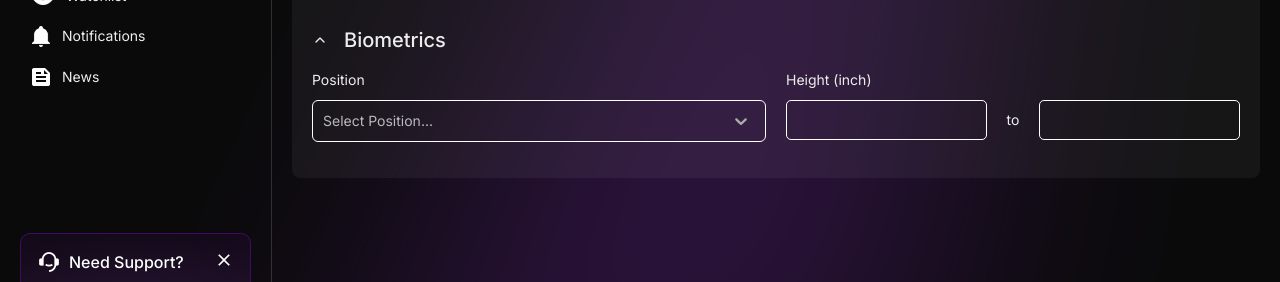
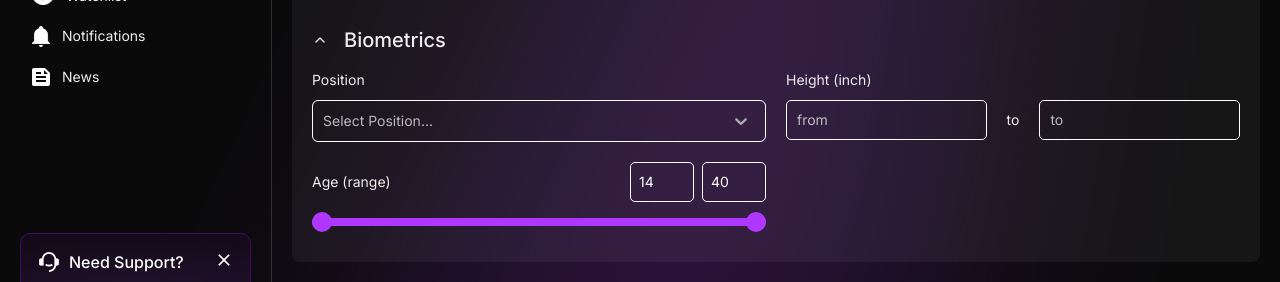
Before and after one commit to mHassan54/basketball, a Next.js app: page /player-database in a window 1280 px wide. Shown: the part 266-548 px from the top of the page. Built offline with nearby package versions, Linux system fonts and the light colour scheme.

Commit message:
age range filter

```diff
--- a/package.json
+++ b/package.json
@@ -11,6 +11,7 @@
   "dependencies": {
     "@radix-ui/react-accordion": "^1.2.3",
     "@radix-ui/react-select": "^2.1.6",
+    "@radix-ui/react-slider": "^1.2.3",
     "clsx": "^2.1.1",
     "lucide-react": "^0.477.0",
     "next": "15.1.6",
--- a/src/app/player-database/_components/PlayerDatabaseContent/index.tsx
+++ b/src/app/player-database/_components/PlayerDatabaseContent/index.tsx
@@ -10,6 +10,7 @@ import {
   AccordionItem,
   AccordionTrigger,
 } from "@/components/Accordion";
+import Slider from "@/components/Slider";
 
 const MultiSelect = dynamic(() => import("@/components/Select/MultiSelect"), {
   ssr: false,
@@ -65,6 +66,7 @@ type Filters = {
   teams: Option[];
   positions: Option[];
   height: { to?: string; from?: string };
+  ageRange: [number, number];
   // 🔔 Add more filters here easily as needed
 };
 
@@ -74,6 +76,8 @@ const initialFilters: Filters = {
   teams: [],
   positions: [],
   height: {},
+  ageRange: [14, 40],
+  // �� Add more filters here easily as needed
 };
 
 const PlayerDatabaseContent = () => {
@@ -87,6 +91,13 @@ const PlayerDatabaseContent = () => {
     setFilters((prev) => ({
       ...prev,
       [filterName]: newValues,
+    }));
+  };
+
+  const handleAgeRangeChange = (newValues: [number, number]) => {
+    setFilters((prev) => ({
+      ...prev,
+      ageRange: newValues,
     }));
   };
 
@@ -186,7 +197,7 @@ const PlayerDatabaseContent = () => {
             Biometrics
           </AccordionTrigger>
           <AccordionContent className="flex gap-5">
-            <div className="flex-1">
+            <div className="flex-1 space-y-5">
               {/* position filter */}
               <div className="space-y-[10px] flex-1">
                 <h2>Position</h2>
@@ -201,6 +212,49 @@ const PlayerDatabaseContent = () => {
                   isMulti
                 />
               </div>
+
+              {/* age range */}
+              <div className="space-y-4">
+                <div className="flex items-center justify-between">
+                  <h2>Age (range)</h2>
+                  <div className="flex space-x-2">
+                    <Input
+                      type="number"
+                      min={14}
+                      max={filters?.ageRange[1]}
+                      value={filters?.ageRange[0]?.toString()}
+                      onChange={(e) =>
+                        handleAgeRangeChange([
+                          parseInt(e.target.value),
+                          filters?.ageRange[1],
+                        ])
+                      }
+                      className="w-16 !p-0 !px-2 border-white"
+                    />
+                    <Input
+                      type="number"
+                      min={filters?.ageRange[0]}
+                      max={40}
+                      value={filters?.ageRange[1]?.toString()}
+                      onChange={(e) =>
+                        handleAgeRangeChange([
+                          filters?.ageRange[0],
+                          parseInt(e.target.value),
+                        ])
+                      }
+                      className="w-16 !p-0 !px-2 border-white"
+                    />
+                  </div>
+                </div>
+                <Slider
+                  min={14}
+                  max={40}
+                  step={1}
+                  value={filters?.ageRange}
+                  onValueChange={handleAgeRangeChange}
+                  className="w-full"
+                />
+              </div>
             </div>
             <div className="flex-1">
               {/* height filter */}
@@ -208,7 +262,7 @@ const PlayerDatabaseContent = () => {
                 <h2>Height (inch)</h2>
                 <div className="flex items-center gap-5">
                   <Input
-                    placeholder=""
+                    placeholder="from"
                     value={filters?.height?.from ?? ""}
                     type="number"
                     onChange={(e) => handleHeightChange("from", e.target.value)}
@@ -216,7 +270,7 @@ const PlayerDatabaseContent = () => {
                   />
                   <span className="text-md">to</span>
                   <Input
-                    placeholder=""
+                    placeholder="to"
                     type="number"
                     value={filters?.height?.to ?? ""}
                     onChange={(e) => handleHeightChange("to", e.target.value)}
--- /dev/null
+++ b/src/components/Slider/Slider.tsx
@@ -0,0 +1,27 @@
+import * as React from "react";
+import * as SliderPrimitive from "@radix-ui/react-slider";
+import { cn } from "@/utils/cn";
+
+const Slider = React.forwardRef<
+  React.ElementRef<typeof SliderPrimitive.Root>,
+  React.ComponentPropsWithoutRef<typeof SliderPrimitive.Root>
+>(({ className, ...props }, ref) => (
+  <SliderPrimitive.Root
+    ref={ref}
+    className={cn(
+      "relative flex w-full touch-none select-none items-center",
+      className
+    )}
+    {...props}
+  >
+    <SliderPrimitive.Track className="relative h-2 w-full grow overflow-hidden rounded-full bg-white/10">
+      <SliderPrimitive.Range className="absolute h-full bg-purpleFill" />
+    </SliderPrimitive.Track>
+    <SliderPrimitive.Thumb className="cursor-pointer block h-5 w-5 rounded-full bg-purpleFill transition-colors focus-visible:outline-none hover:bg-purpleFill disabled:pointer-events-none disabled:opacity-50" />
+    <SliderPrimitive.Thumb className="cursor-pointer block h-5 w-5 rounded-full bg-purpleFill transition-colors focus-visible:outline-none hover:bg-purpleFill disabled:pointer-events-none disabled:opacity-50" />
+  </SliderPrimitive.Root>
+));
+
+Slider.displayName = SliderPrimitive.Root.displayName;
+
+export { Slider };
--- /dev/null
+++ b/src/components/Slider/index.ts
@@ -0,0 +1,3 @@
+import { Slider } from "./Slider";
+
+export default Slider
```
Also changed, not shown: 1 other file (tests, documents, lock files or other folders).
